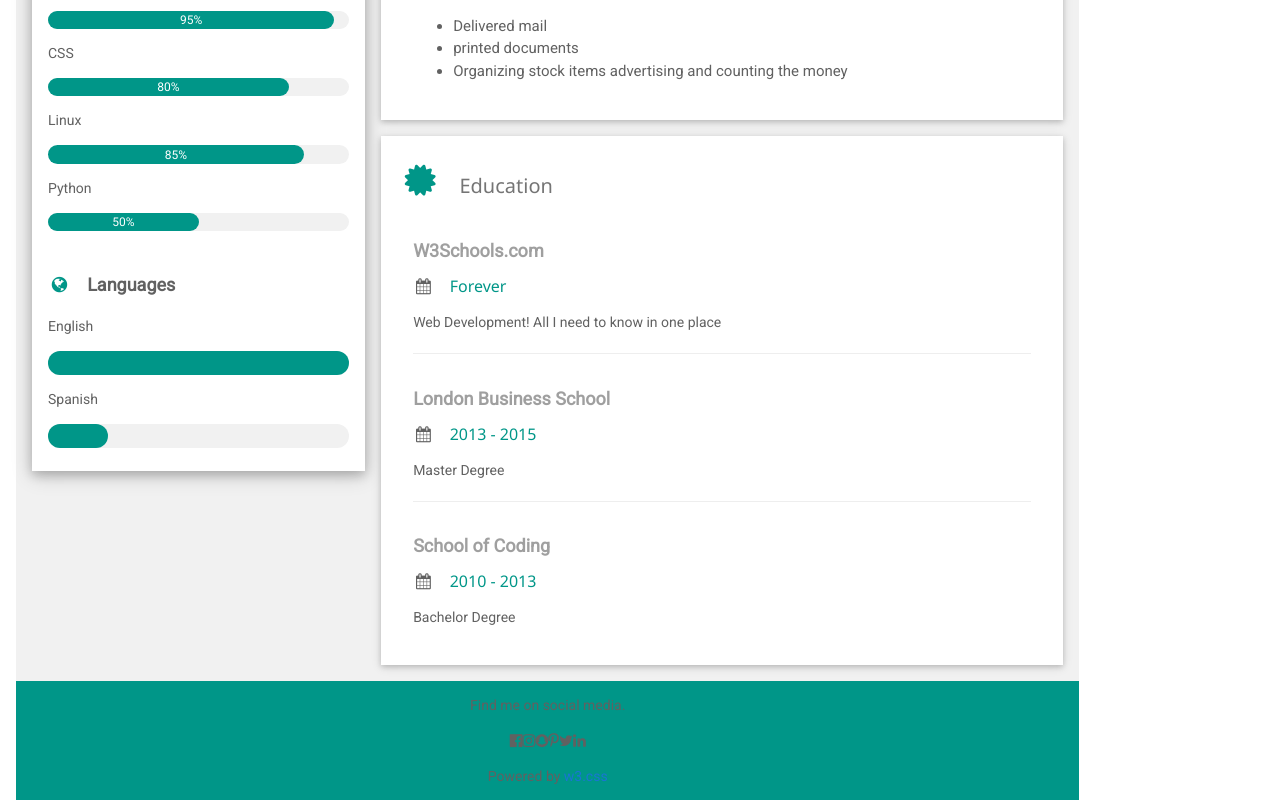
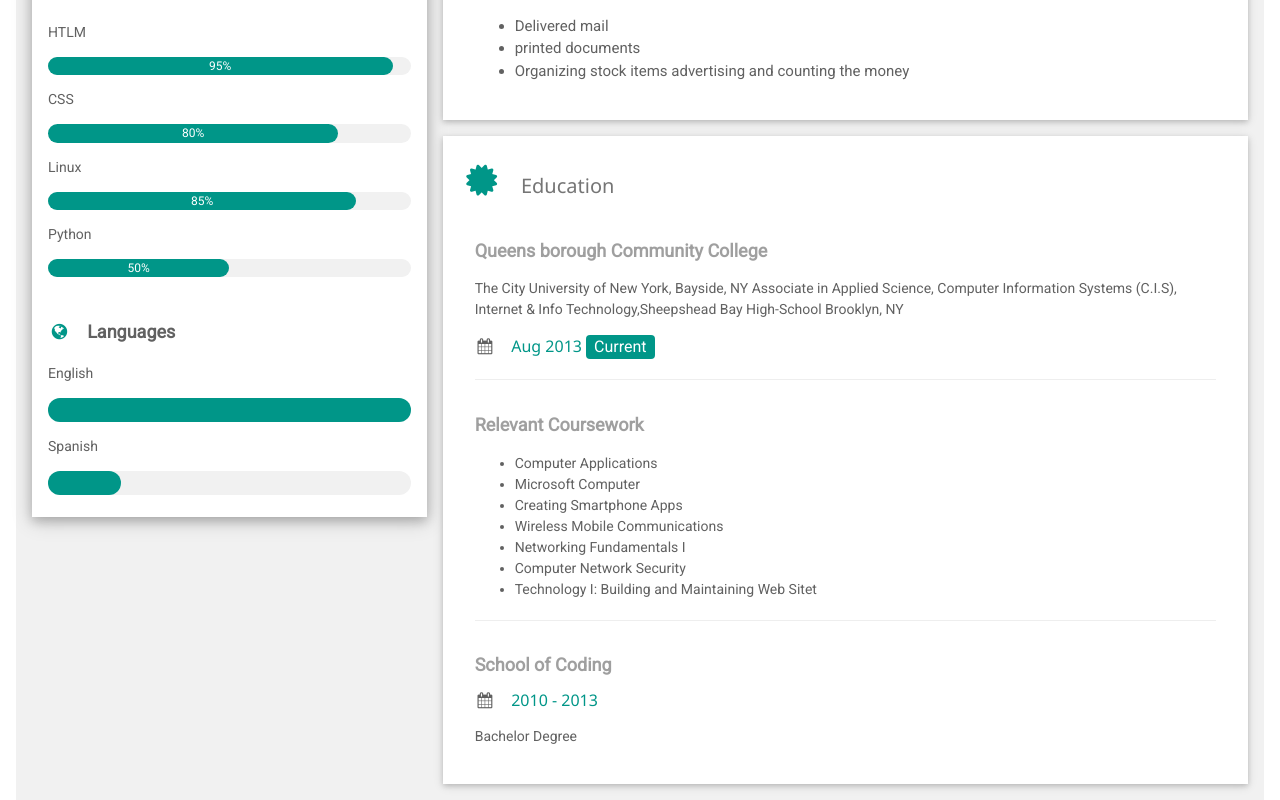
Before and after one commit to JosephEvans92/710-D2-10-29-2020, an Angular app: page / in a window 1280 px wide. Shown: the part 516-1316 px from the top of the page. Built offline with nearby package versions, Linux system fonts and the light colour scheme.

Commit message:
1 file modified

```diff
--- a/src/app/my-resume/resume-education/resume-education.component.html
+++ b/src/app/my-resume/resume-education/resume-education.component.html
@@ -2,15 +2,36 @@
       <div class="w3-container w3-card w3-white">
         <h2 class="w3-text-grey w3-padding-16"><i class="fa fa-certificate fa-fw w3-margin-right w3-xxlarge w3-text-teal"></i>Education</h2>
         <div class="w3-container">
-          <h5 class="w3-opacity"><b>W3Schools.com</b></h5>
-          <h6 class="w3-text-teal"><i class="fa fa-calendar fa-fw w3-margin-right"></i>Forever</h6>
-          <p>Web Development! All I need to know in one place</p>
+          <h5 class="w3-opacity"><b>Queens borough Community College</b></h5>
+
+          <p>The City University of New York, Bayside, NY
+            Associate in Applied Science, Computer Information Systems (C.I.S), Internet & Info Technology,Sheepshead Bay High-School Brooklyn, NY</p>
+
+          <h6 class="w3-text-teal"><i class="fa fa-calendar fa-fw w3-margin-right"></i>Aug 2013 <span class="w3-tag w3-teal w3-round">Current</span></h6>
+
           <hr>
         </div>
         <div class="w3-container">
-          <h5 class="w3-opacity"><b>London Business School</b></h5>
-          <h6 class="w3-text-teal"><i class="fa fa-calendar fa-fw w3-margin-right"></i>2013 - 2015</h6>
-          <p>Master Degree</p>
+          <h5 class="w3-opacity"><b>Relevant Coursework</b></h5>
+         <ul>
+          <p>
+
+            <li>Computer Applications</li>
+
+           <li>Microsoft Computer</li>
+
+           <li>Creating Smartphone Apps</li>
+
+           <li>Wireless Mobile Communications</li>
+
+           <li>Networking Fundamentals I</li>
+
+           <li>Computer Network Security</li>
+
+           <li>Technology I: Building and Maintaining Web Sitet</li>
+           </p>
+
+         </ul>
           <hr>
         </div>
         <div class="w3-container">
```
